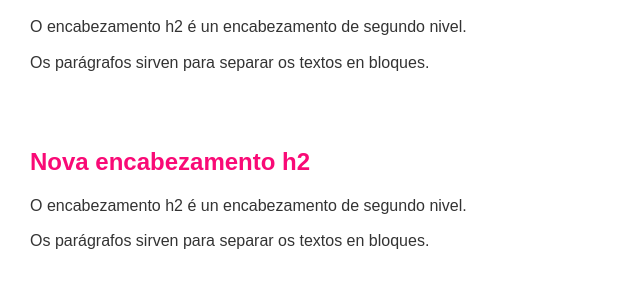
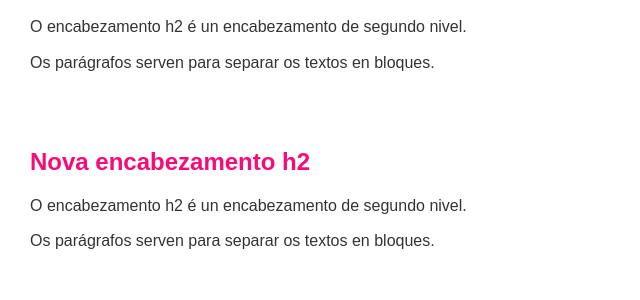
Before and after one commit to zeroseisdesign/probas-git, a plain HTML site: page index.html in a window 1280 px wide. Shown: the part 281-581 px from the top of the page, 0-640 px from the left. Drawn offline with Linux system fonts and the light colour scheme.

Commit message:
corrección verbo server

```diff
--- a/index.html
+++ b/index.html
@@ -17,18 +17,18 @@
     <section>
         <h2>Nova encabezamento h2</h2>
         <p>O encabezamento h2 é un encabezamento de segundo nivel.</p>
-        <p>Os parágrafos sirven para separar os textos en bloques.</p>
+        <p>Os parágrafos serven para separar os textos en bloques.</p>
     </section>
     <section>
         <h2>Nova encabezamento h2</h2>
         <p>O encabezamento h2 é un encabezamento de segundo nivel.</p>
-        <p>Os parágrafos sirven para separar os textos en bloques.</p>
+        <p>Os parágrafos serven para separar os textos en bloques.</p>
     </section>
     <section>
         <h2>Nova encabezamento h2</h2>
         <p>O encabezamento h2 é un encabezamento de segundo nivel.</p>
         <button id="mostrarBtn">Mostrar</button>
-        <p id="parrafoOculto">Os parágrafos sirven para separar os textos en bloques.</p>
+        <p id="parrafoOculto">Os parágrafos serven para separar os textos en bloques.</p>
     </section>
     <script src="scripts.js"></script>
     <script>
```
